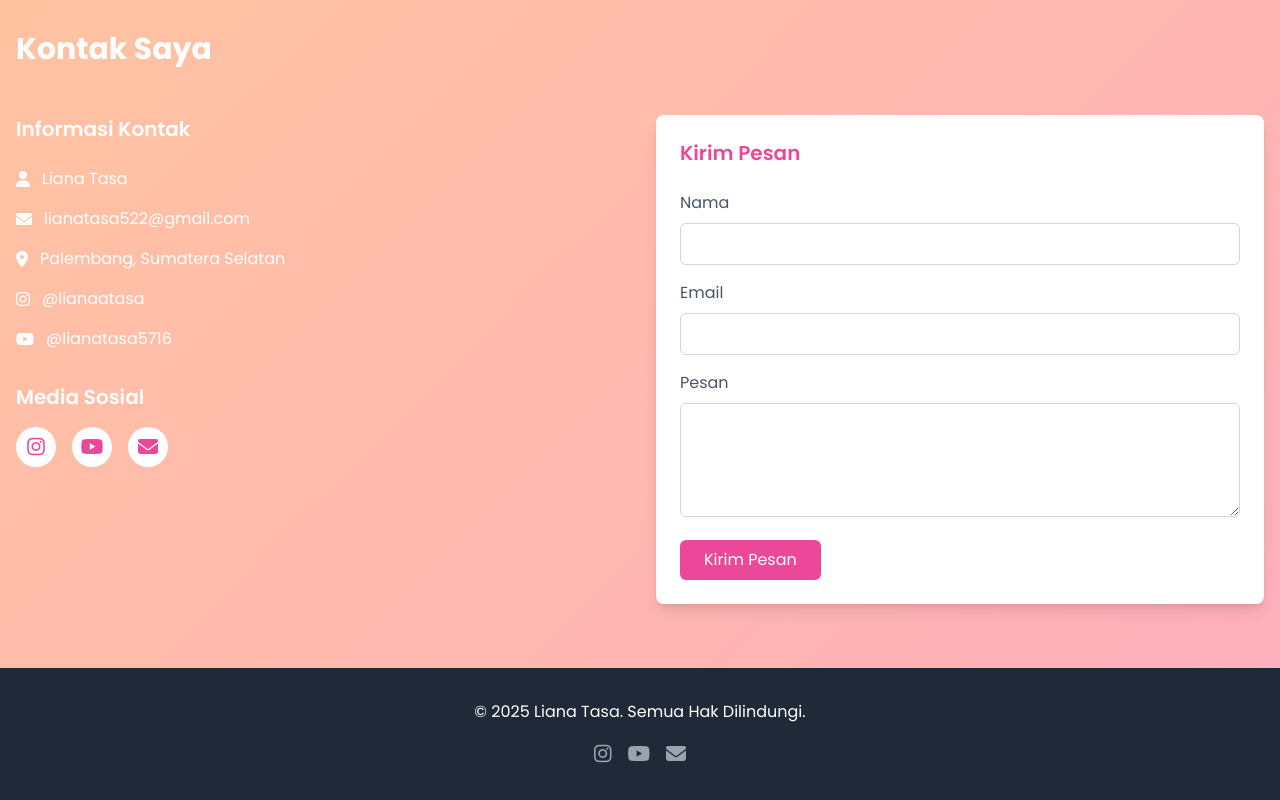
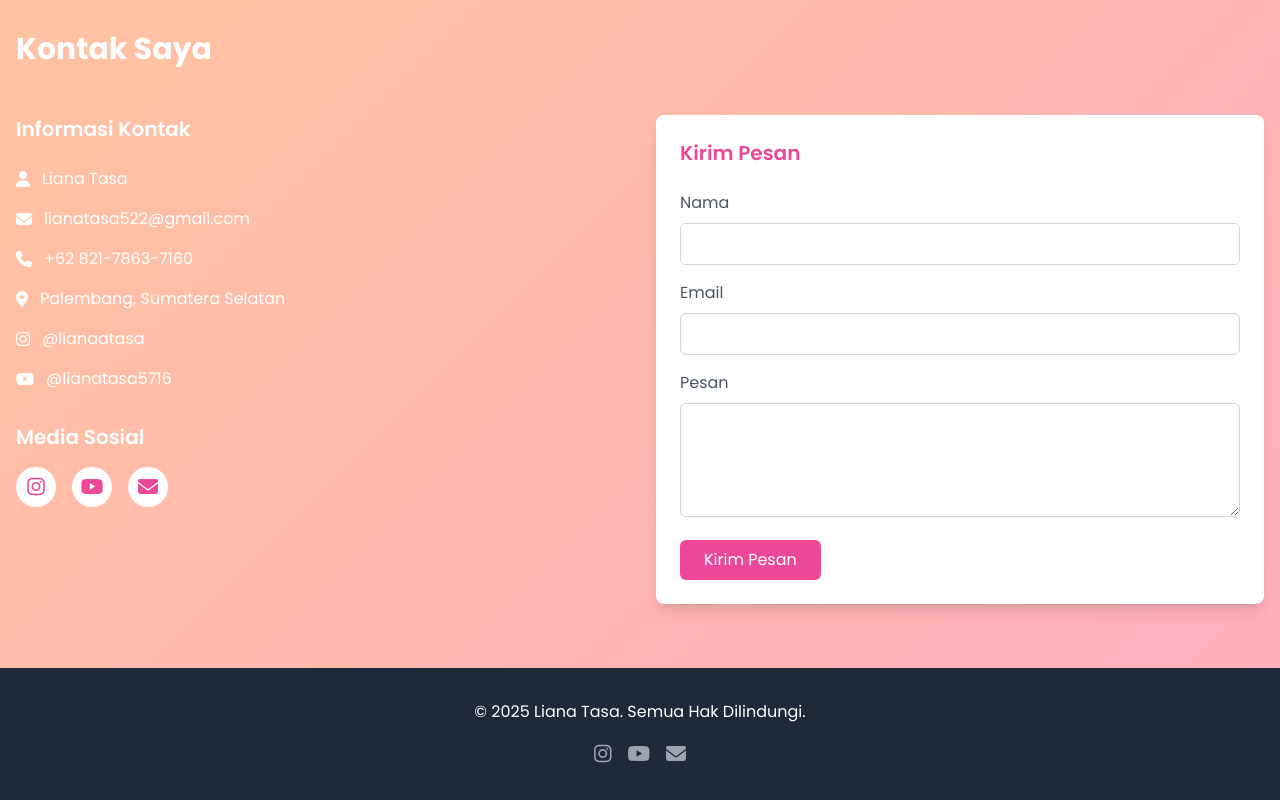
Before and after one commit to lianatasa9/Website-pribadi, a plain HTML site: page index.html in a window 1280 px wide. Shown: the part 3307-4107 px from the top of the page. Drawn offline with nearby package versions, Linux system fonts and the light colour scheme.

Commit message:
Update index.html

```diff
--- a/index.html
+++ b/index.html
@@ -245,6 +245,11 @@
                             <a href="mailto:lianatasa522@gmail.com" class="hover:text-pink-200 transition">lianatasa522@gmail.com</a>
                         </li>
                         <li class="flex items-start">
+                            <i class="fas fa-phone mt-1 mr-3"></i>
+                            <a href="tel:+6282178637160" class="hover:text-pink-200 transition">+62 821-7863-7160</a>
+                        </li>
+
+                        <li class="flex items-start">
                             <i class="fas fa-map-marker-alt mt-1 mr-3"></i>
                             <span>Palembang, Sumatera Selatan</span>
                         </li>
```
